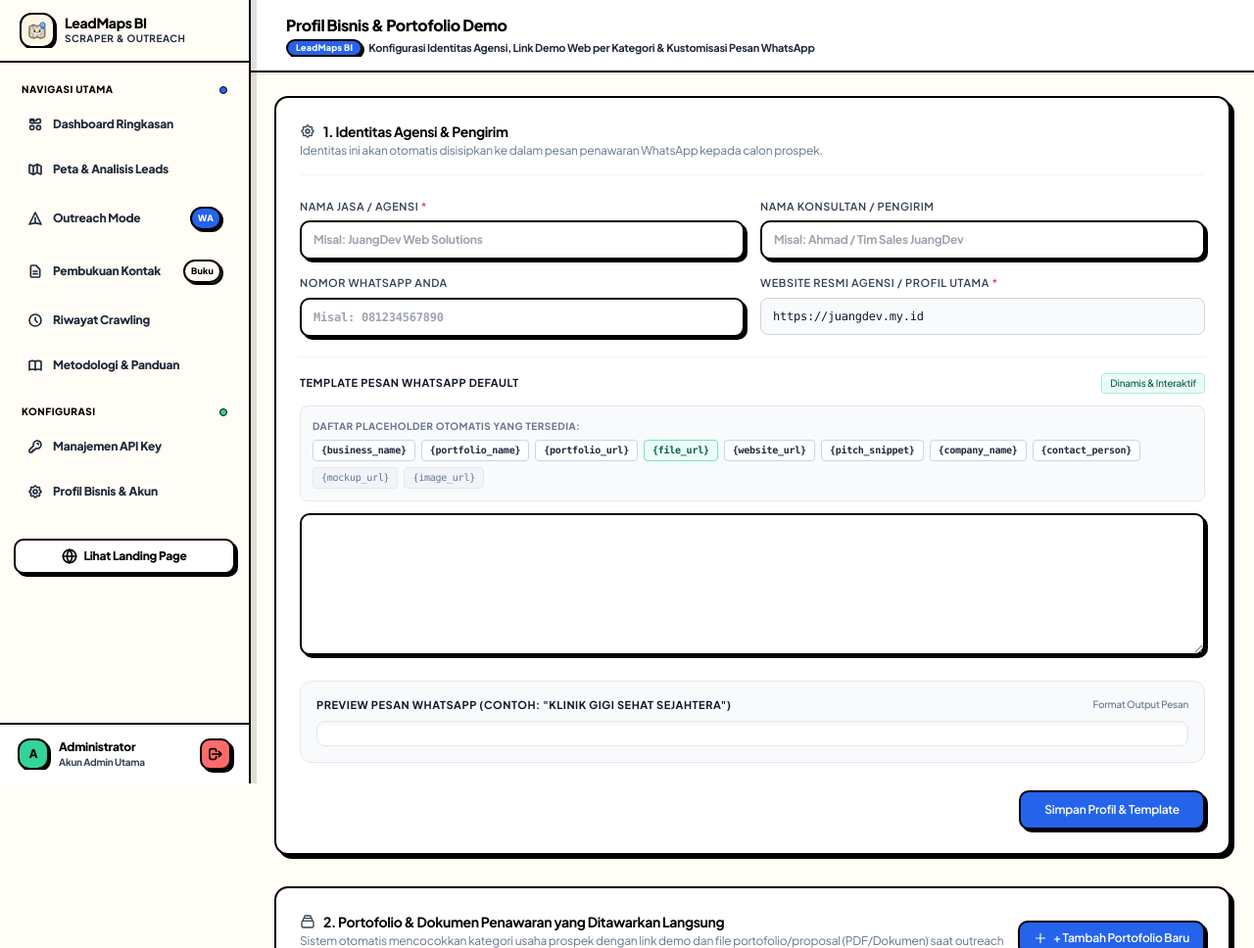
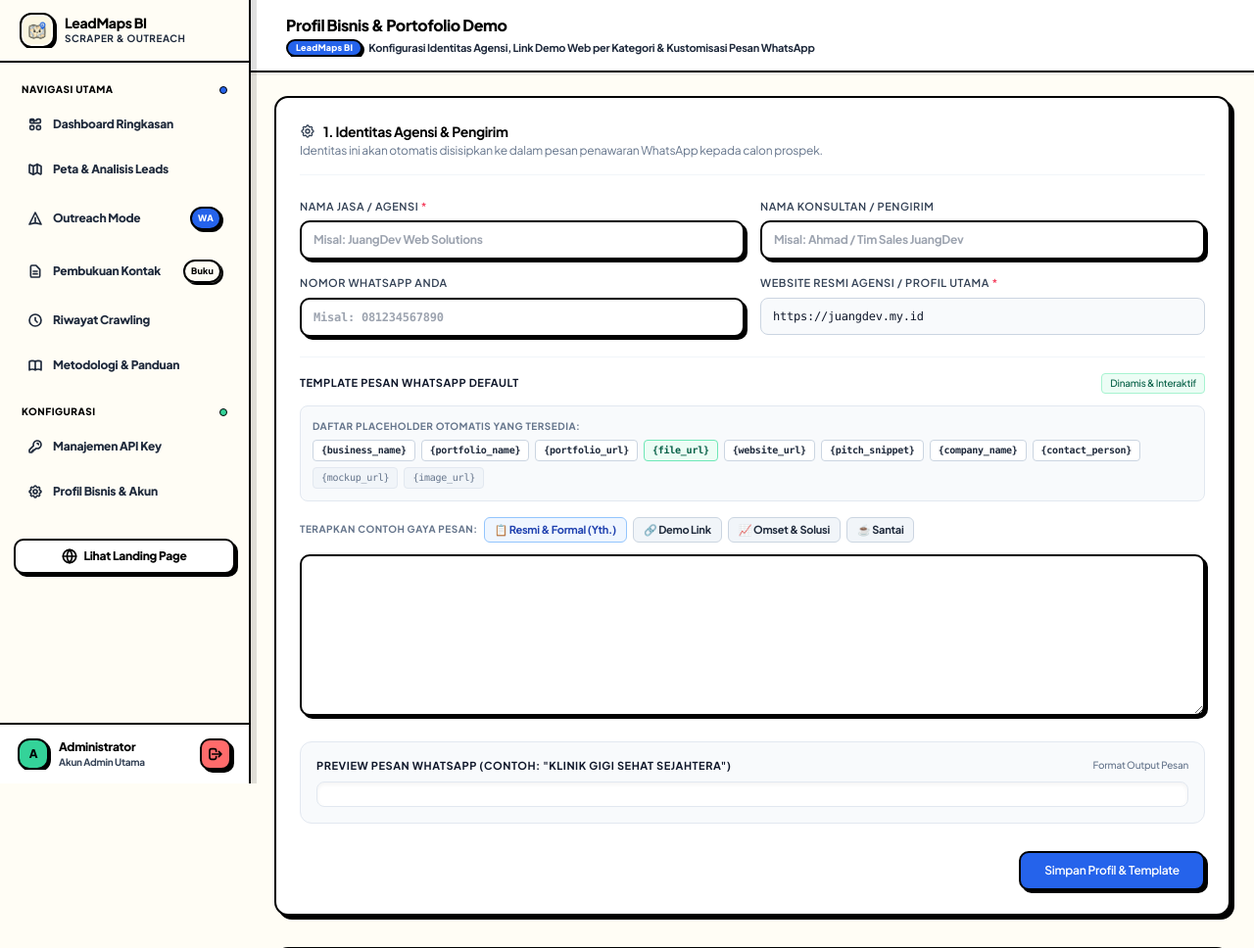
Before and after one commit to faulnam/scraping, a Python web app: template app/templates/settings_profile.html in a window 1280 px wide. Shown: the top 968 px of the page at 98% size. Run offline with Jinja, Linux system fonts and the light colour scheme; the template is opened without the code that fills it, so the values that code supplies are empty; some libraries are stand-ins or nearby versions.

Commit message:
feat: Add high-formality Indonesian B2B proposal message template (Kepada Yth.)

```diff
--- a/app/templates/outreach.html
+++ b/app/templates/outreach.html
@@ -396,7 +396,7 @@
           <label for="template_variant" class="block text-[11px] font-bold text-slate-800 uppercase tracking-wider">
             2. Gaya Template Pesan
           </label>
-          <div class="grid grid-cols-1 sm:grid-cols-3 gap-2">
+          <div class="grid grid-cols-2 sm:grid-cols-4 gap-2">
             {% for key, t in pitch_templates.items() %}
             <button type="button"
                     id="btn-template-{{ key }}"
--- a/app/templates/settings_profile.html
+++ b/app/templates/settings_profile.html
@@ -182,13 +182,31 @@
           </div>
         </div>
 
+        <!-- Quick Preset Template Switcher -->
+        <div class="flex items-center gap-1.5 flex-wrap pt-1">
+          <span class="text-[10px] font-bold text-slate-500 uppercase tracking-wider">Terapkan Contoh Gaya Pesan:</span>
+          <button type="button" onclick="applyPresetTemplate('formal')" class="px-2.5 py-1 rounded-md bg-blue-50 hover:bg-blue-100 border border-blue-300 font-bold text-[11px] text-blue-800 transition">
+            📋 Resmi & Formal (Yth.)
+          </button>
+          <button type="button" onclick="applyPresetTemplate('direct_demo')" class="px-2.5 py-1 rounded-md bg-slate-100 hover:bg-slate-200 border border-slate-300 font-bold text-[11px] text-slate-800 transition">
+            🔗 Demo Link
+          </button>
+          <button type="button" onclick="applyPresetTemplate('sales_growth')" class="px-2.5 py-1 rounded-md bg-slate-100 hover:bg-slate-200 border border-slate-300 font-bold text-[11px] text-slate-800 transition">
+            📈 Omset & Solusi
+          </button>
+          <button type="button" onclick="applyPresetTemplate('casual')" class="px-2.5 py-1 rounded-md bg-slate-100 hover:bg-slate-200 border border-slate-300 font-bold text-[11px] text-slate-800 transition">
+            ☕ Santai
+          </button>
+        </div>
+
         <textarea id="default_wa_template"
                   name="default_wa_template"
-                  rows="6"
+                  rows="7"
                   required
                   oninput="updatePreview()"
                   class="w-full text-xs bg-slate-50 border border-slate-300 rounded-lg p-3 text-slate-900 font-sans focus:ring-2 focus:ring-slate-900 focus:bg-white focus:outline-none transition leading-relaxed">{{ wa_template }}</textarea>
       </div>
+
 
       <!-- Live Preview Card -->
       <div class="p-4 rounded-xl bg-slate-50 border border-slate-200 space-y-2">
@@ -666,6 +684,20 @@
 
 {% block scripts %}
 <script>
+  const PRESET_TEMPLATES = {
+    "formal": "Kepada Yth.\nPimpinan / Manajemen {business_name}\ndi Tempat\n\nDengan hormat,\nPerkenalkan, saya {contact_person} dari {company_name}.\n\nMelalui pesan ini, kami ingin menyampaikan apresiasi atas reputasi dan kredibilitas usaha {business_name} yang sangat baik. Sehubungan dengan kebutuhan pengembangan bisnis di era digital saat ini, kami bermaksud menawarkan solusi peningkatan kehadiran digital dan sistem profil profesional untuk usaha Anda.\n\n{pitch_snippet}\n\nSebagai referensi dan bahan pertimbangan Bapak/Ibu, berikut tautan portofolio dan dokumen proposal resmi kami:\n• Portofolio & Referensi Demo: {portfolio_url}\n• Dokumen Proposal Kerjasama: {file_url}\n• Profil & Website Resmi Perusahaan: {website_url}\n\nBesar harapan kami untuk dapat berdiskusi lebih lanjut atau mempresentasikan gambaran preview sistem untuk {business_name} pada waktu luang Bapak/Ibu.\n\nAtas perhatian dan kesempatan yang diberikan, kami ucapkan terima kasih banyak.\n\nHormat kami,\n{contact_person}\n{company_name}",
+    "direct_demo": "Halo {business_name}, perkenalkan saya {contact_person} dari {company_name}.\n\nKami melihat profil bisnis Anda di Google Maps memiliki reputasi yang sangat baik. {pitch_snippet}\n\nBerikut contoh referensi website yang kami rancang khusus untuk industri Anda:\n• Portofolio: {portfolio_url}\n• Dokumen Proposal: {file_url}\n• Website Resmi Kami: {website_url}\n\nApakah boleh kami presentasikan preview singkat untuk {business_name}?",
+    "sales_growth": "Halo {business_name}, salam sukses dari tim {company_name}.\n\nBanyak calon pelanggan mencari layanan di Google. Untuk meningkatkan kredibilitas & omset {business_name}, kami sudah siapkan sistem website siap pakai.\n\nLihat referensi layanan & portofolio kami:\n• Portofolio: {portfolio_url}\n• Dokumen Proposal: {file_url}\n• Website Resmi & Layanan Lengkap: {website_url}\n\nBoleh kami diskusikan penawaran singkatnya via WhatsApp?",
+    "casual": "Halo kak di {business_name}, salam dari tim {company_name}.\n\nIzin share referensi desain website modern yang pas banget untuk {business_name}:\n• Portofolio: {portfolio_url}\n• Dokumen Proposal: {file_url}\n• Website Resmi Kami: {website_url}\n\nBarangkali sedang ada rencana pembuatan website resmi, boleh kami bantu ya kak!"
+  };
+
+  function applyPresetTemplate(type) {
+    if (PRESET_TEMPLATES[type]) {
+      document.getElementById('default_wa_template').value = PRESET_TEMPLATES[type];
+      updatePreview();
+    }
+  }
+
   function updatePreview() {
     const template = document.getElementById('default_wa_template').value;
     const company = document.getElementById('company_name').value || "JuangDev";
```
Also changed, not shown: app/routers/leads.py (+23 -0 lines), app/templates/lead_detail.html (+5 -4 lines).
